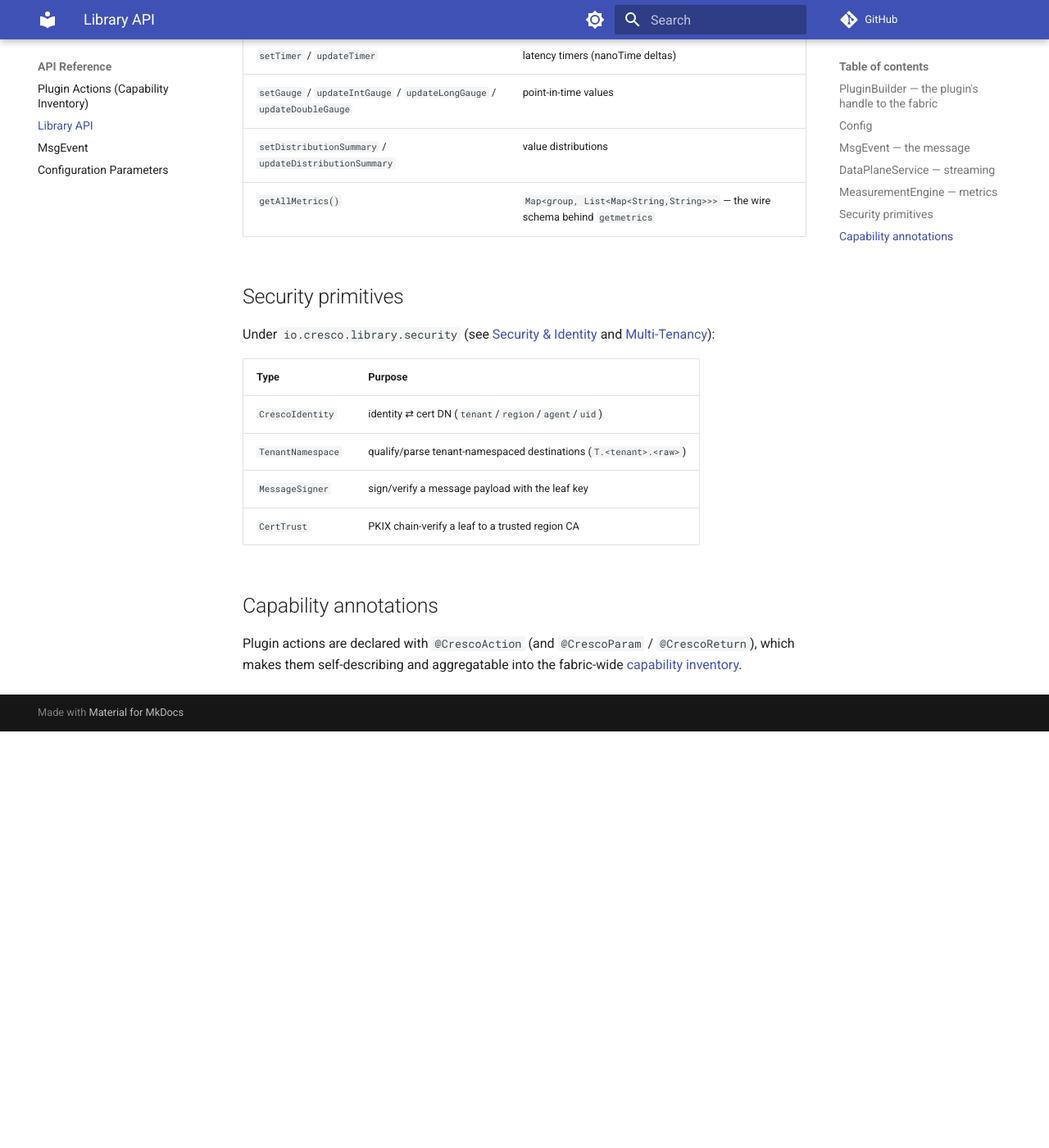
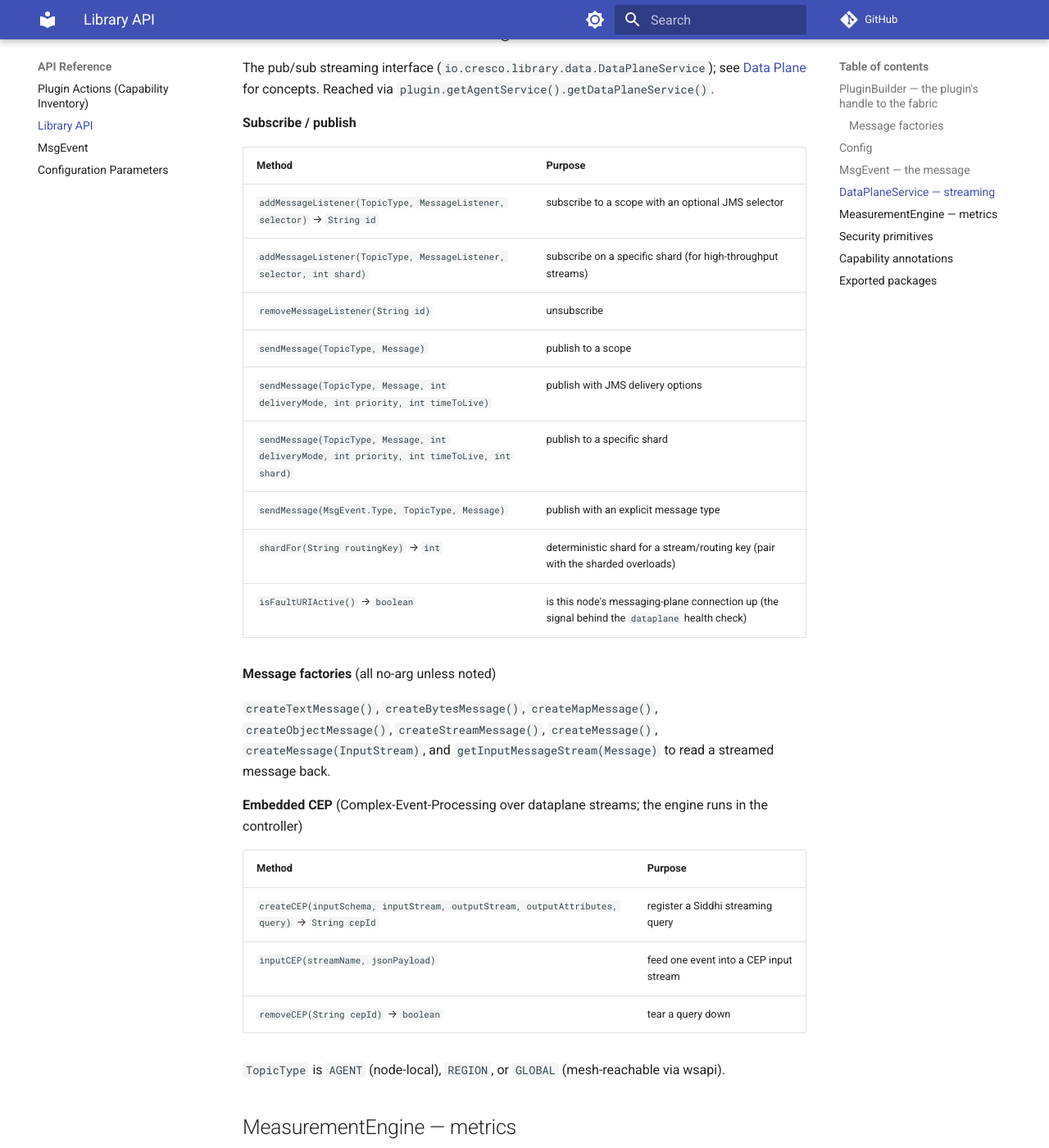
Before and after one commit to CrescoEdge/quickstart, an MkDocs documentation site: the page built from docs/api/library-api.md, in a window 1280 px wide and 1400 px high, scrolled down 1944 px. Shown: the whole window at 82% size. Built offline with MkDocs 1.6.1 and Material for MkDocs 9.7.7, drawn with Linux system fonts in a browser that asks for light colours; before the commit the page ends 2836 px from its top, so only the background shows below that; some of the changed text lies outside the part shown.

Commit message:
Make Library API doc exact: full API surface
Verified against code (file:line): all 118 plugin/tier actions already documented
exactly (names, counts, CONFIG/EXEC types match every @CrescoAction + case). Completing
the exposed-class surface:
- all 8 PluginBuilder MsgEvent factories (was 4)
- complete DataPlaneService: sharded overloads, shardFor, isFaultURIActive, all no-arg
  message factories, embedded CEP (createCEP/inputCEP/removeCEP)
- all 5 capability annotations incl. @CrescoCapabilities + @CrescoActions
- exported-packages section

Co-Authored-By: Claude Opus 4.8 (1M context) <noreply@anthropic.com>

```diff
--- a/docs/api/library-api.md
+++ b/docs/api/library-api.md
@@ -14,9 +14,25 @@ messaging, RPC, and services.
 | Identity | `getRegion()`, `getAgent()`, `getPluginID()` |
 | Config | `getConfig()` → [`Config`](#config) |
 | Logging | `getLogger(name, level)` → `CLogger` |
-| Messaging | `msgIn(MsgEvent)`, `msgOut(MsgEvent)`, `sendRPC(MsgEvent, timeoutMs)` |
-| Message factories | `getGlobalControllerMsgEvent(type)`, `getRegionalControllerMsgEvent(type)`, `getAgentMsgEvent(type)`, `getKPIMsgEvent()` |
-| Services | access to `AgentService` / `DataPlaneService` |
+| Messaging | `msgIn(MsgEvent)`, `msgOut(MsgEvent)`, `sendRPC(MsgEvent)` |
+| Services | `getAgentService()` → `AgentService` (→ `getDataPlaneService()`), `getCrescoMeterRegistry()` |
+
+### Message factories
+
+`PluginBuilder` builds a correctly-addressed, correctly-scoped `MsgEvent` for you — one factory per
+(tier × target). Pass a [`MsgEvent.Type`](msgevent.md) and, for the non-controller targets, the
+destination identity:
+
+| Factory | Destination |
+|---------|-------------|
+| `getGlobalControllerMsgEvent(type)` | the global controller |
+| `getGlobalAgentMsgEvent(type, region, agent)` | a specific agent, routed via global |
+| `getGlobalPluginMsgEvent(type, region, agent, plugin)` | a specific plugin, routed via global |
+| `getRegionalControllerMsgEvent(type)` | this node's region controller |
+| `getRegionalAgentMsgEvent(type, region, agent)` | an agent in this region |
+| `getRegionalPluginMsgEvent(type, region, agent, plugin)` | a plugin in this region |
+| `getAgentMsgEvent(type)` | this agent's controller |
+| `getKPIMsgEvent()` | the KPI/metrics sink |
 
 ## Config
 
@@ -44,16 +60,39 @@ list. Build one from a `PluginBuilder` factory, set params (including `action` f
 
 ## DataPlaneService — streaming
 
-The pub/sub streaming interface; see [Data Plane](../architecture/dataplane.md) for concepts.
+The pub/sub streaming interface (`io.cresco.library.data.DataPlaneService`); see
+[Data Plane](../architecture/dataplane.md) for concepts. Reached via
+`plugin.getAgentService().getDataPlaneService()`.
+
+**Subscribe / publish**
 
 | Method | Purpose |
 |--------|---------|
-| `addMessageListener(TopicType, MessageListener, selector)` | subscribe to a scope with an optional JMS selector |
+| `addMessageListener(TopicType, MessageListener, selector)` → `String id` | subscribe to a scope with an optional JMS selector |
+| `addMessageListener(TopicType, MessageListener, selector, int shard)` | subscribe on a specific shard (for high-throughput streams) |
+| `removeMessageListener(String id)` | unsubscribe |
 | `sendMessage(TopicType, Message)` | publish to a scope |
-| `createTextMessage(...)` / `createBytesMessage(...)` | build messages |
-| `removeMessageListener(id)` | unsubscribe |
+| `sendMessage(TopicType, Message, int deliveryMode, int priority, int timeToLive)` | publish with JMS delivery options |
+| `sendMessage(TopicType, Message, int deliveryMode, int priority, int timeToLive, int shard)` | publish to a specific shard |
+| `sendMessage(MsgEvent.Type, TopicType, Message)` | publish with an explicit message type |
+| `shardFor(String routingKey)` → `int` | deterministic shard for a stream/routing key (pair with the sharded overloads) |
+| `isFaultURIActive()` → `boolean` | is this node's messaging-plane connection up (the signal behind the `dataplane` health check) |
 
-`TopicType` is `AGENT`, `REGION`, or `GLOBAL`.
+**Message factories** (all no-arg unless noted)
+
+`createTextMessage()`, `createBytesMessage()`, `createMapMessage()`, `createObjectMessage()`,
+`createStreamMessage()`, `createMessage()`, `createMessage(InputStream)`, and
+`getInputMessageStream(Message)` to read a streamed message back.
+
+**Embedded CEP** (Complex-Event-Processing over dataplane streams; the engine runs in the controller)
+
+| Method | Purpose |
+|--------|---------|
+| `createCEP(inputSchema, inputStream, outputStream, outputAttributes, query)` → `String cepId` | register a Siddhi streaming query |
+| `inputCEP(streamName, jsonPayload)` | feed one event into a CEP input stream |
+| `removeCEP(String cepId)` → `boolean` | tear a query down |
+
+`TopicType` is `AGENT` (node-local), `REGION`, or `GLOBAL` (mesh-reachable via wsapi).
 
 ## MeasurementEngine — metrics
 
@@ -80,5 +119,26 @@ Under `io.cresco.library.security` (see [Security & Identity](../architecture/se
 
 ## Capability annotations
 
-Plugin actions are declared with `@CrescoAction` (and `@CrescoParam` / `@CrescoReturn`), which makes them
-self-describing and aggregatable into the fabric-wide [capability inventory](plugin-actions.md).
+Under `io.cresco.library.capability`. Actions are declared with annotations that make a plugin
+self-describing and aggregatable into the fabric-wide [capability inventory](plugin-actions.md):
+
+| Annotation | On | Purpose |
+|------------|----|---------|
+| `@CrescoCapabilities` | the Executor class | declares the plugin's `namespace`, `target`, routing params, and summary |
+| `@CrescoActions` | the Executor class | container holding the `@CrescoAction` list |
+| `@CrescoAction` | (inside `@CrescoActions`) | one callable action — `name`, `type`, `summary`, `why` |
+| `@CrescoParam` | inside `@CrescoAction` | one action parameter — name, required, type, description |
+| `@CrescoReturn` | inside `@CrescoAction` | one reply field — name, type, description, `compressed` |
+
+At runtime `CapabilityResponder.respond(incoming, this)` answers the `getcapabilities` action by
+scanning these annotations (`CapabilityScanner`) into a `CapabilityDocument`; the controller's
+`getcapabilityinventory` aggregates every plugin's document into one tool catalog. Versions come from
+the OSGi manifest — never hard-coded.
+
+## Exported packages
+
+The `library` bundle exports the whole `io.cresco.library.*` API — `agent` (`AgentService`),
+`plugin` (`PluginBuilder`, `Config`, `PluginService`, `Executor`), `messaging` (`MsgEvent`),
+`data` (`DataPlaneService`, `TopicType`), `metrics` (`MeasurementEngine`, `CMetric`), `capability`,
+`security`, `core`, `app`, and `utilities` (`CLogger`) — plus the shared embedded runtime it
+re-exports for plugins (Guava, jakarta.jms, Micrometer, Siddhi). See [library](../plugins/library.md).
```
